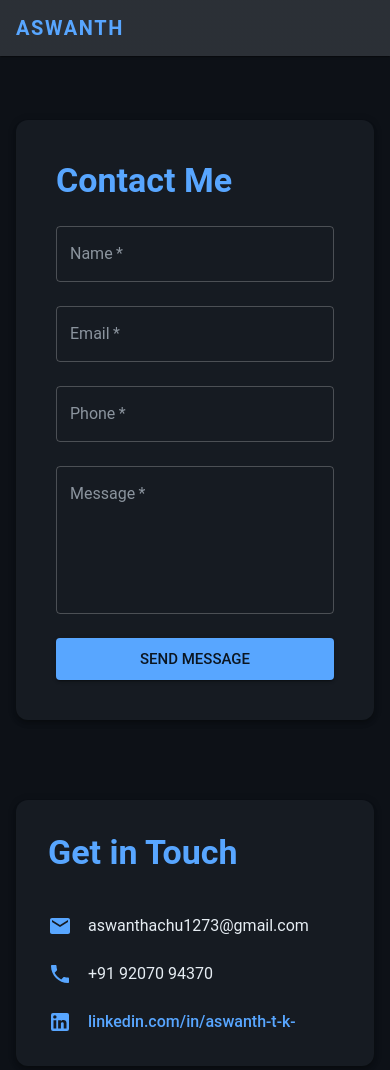
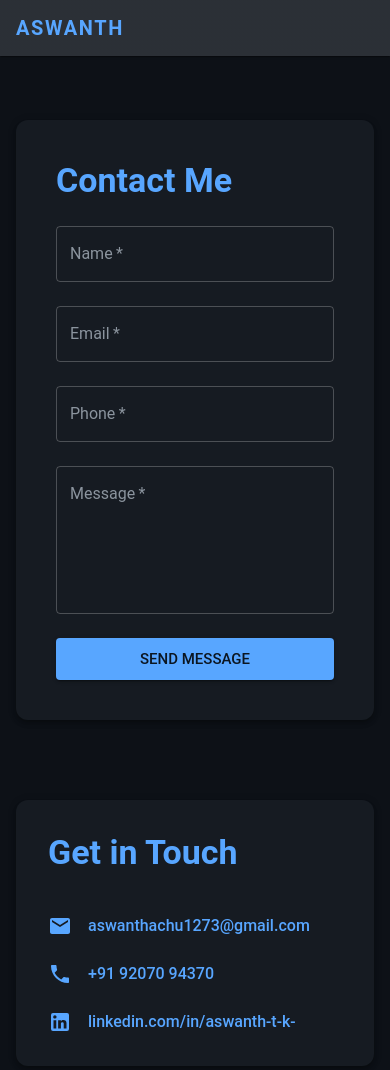
Before and after one commit to Aswanth-Tk/Portfolio-website, a React (Vite) app in the folder aswanth-portfolio/: page /contact in a window 390 px wide. Shown: the top 1070 px of the page. Built offline with nearby package versions, Linux system fonts and the light colour scheme; some icons are missing.

Commit message:
Phone and email link added

```diff
--- a/aswanth-portfolio/src/Components/Contact.tsx
+++ b/aswanth-portfolio/src/Components/Contact.tsx
@@ -45,7 +45,7 @@ const Contact: React.FC = () => {
       elevation={0}
       sx={{
         minHeight: "100vh",
-        minWidth:'100vw',
+        minWidth: '100vw',
         width: "100%",
         py: 8,
         backgroundColor: "background.default",
@@ -147,11 +147,29 @@ const Contact: React.FC = () => {
           </Typography>
           <Stack direction="row" alignItems="center" spacing={2}>
             <Email color="primary" />
-            <Typography variant="body1">aswanthachu1273@gmail.com</Typography>
+            <Typography variant="body1"
+              component="a"
+              href="mailto:aswanthachu1273@gmail.com"
+              target="_blank"
+              rel="noopener noreferrer"
+              sx={{
+                textDecoration: "none",
+                color: "primary.main",
+                fontWeight: 500,
+              }}
+            >aswanthachu1273@gmail.com</Typography>
           </Stack>
           <Stack direction="row" alignItems="center" spacing={2}>
             <Phone color="primary" />
-            <Typography variant="body1">+91 92070 94370</Typography>
+            <Typography variant="body1"
+              component='a'
+              href="tel:+919207094370"
+              sx={{
+                textDecoration: "none",
+                color: "primary.main",
+                fontWeight: 500,
+              }}
+            >+91 92070 94370</Typography>
           </Stack>
           <Stack direction="row" alignItems="center" spacing={2}>
             <LinkedIn color="primary" />
```
